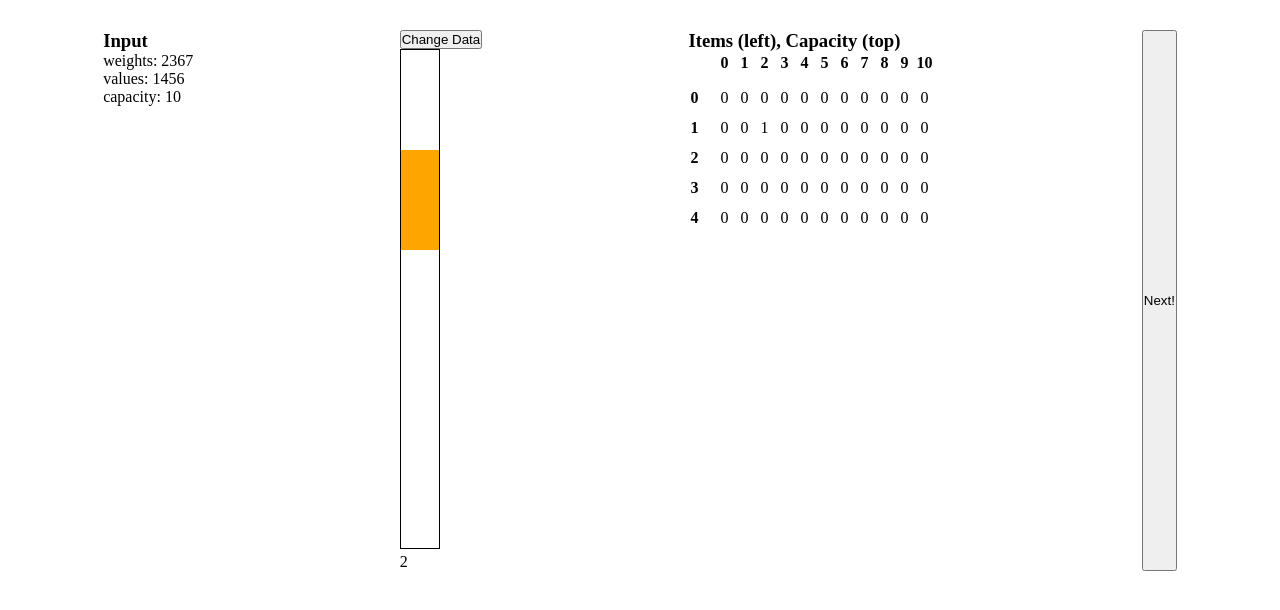
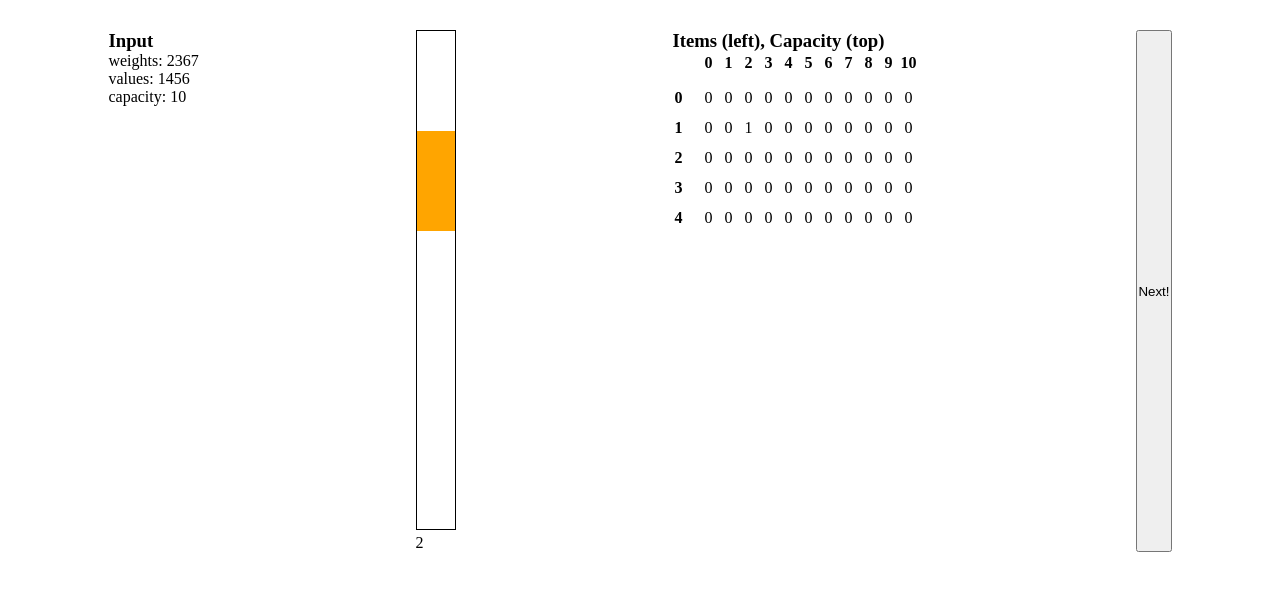
Before and after one commit to rose-paul/DP_vizualization, a React app: page / in a window 1280 px wide. Shown: the top 610 px of the page. Built offline with nearby package versions, Linux system fonts and the light colour scheme.

Commit message:
refactor useeffect

```diff
--- a/src/knapsack.jsx
+++ b/src/knapsack.jsx
@@ -25,11 +25,13 @@ const Knapsack = ({stepFunc}) => {
     // update the table if the algorithm iteration changes
     useEffect(() => {
         setTable(stepFunc());
-        // FIX BELOW LOGIC
-        // if (dpTable && algoI === dpTable[0].length - 2) {
-        //     setalgoI(0)
-        //     changeData();
-        // }
+        // FIX BELOW LOGIC, needs some modulo, setalgoI called here doubles up stepFunc
+        if (dpTable && (algoI % dpTable[0].length - 1) === 0) {
+            console.log(algoI)
+            console.log(dpTable[0].length - 2)
+            console.log(algoI % dpTable[0].length - 2)
+            changeData();
+        }
     }, [algoI])
 
     // to change idx of current data
@@ -49,7 +51,6 @@ const Knapsack = ({stepFunc}) => {
                 <p>capacity: {maxCapacity}</p>
             </div>
             <div className="knapsack-inner">
-                <button onClick={changeData}>Change Data</button>
                 <CapacityChart width={40} height={500} data={data} maxCapacity={maxCapacity} />
                 <span>{data[0]}</span>
             </div>
```
Also changed, not shown: 1 other file (tests, documents, lock files or other folders).
